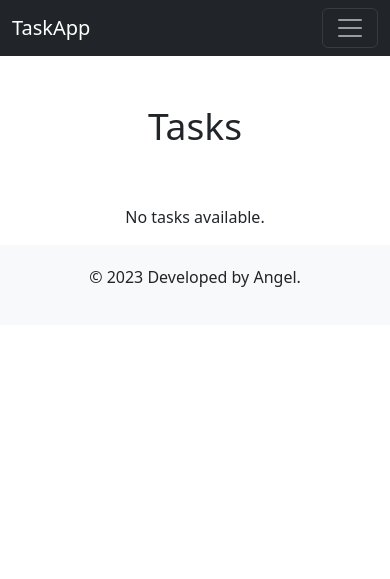
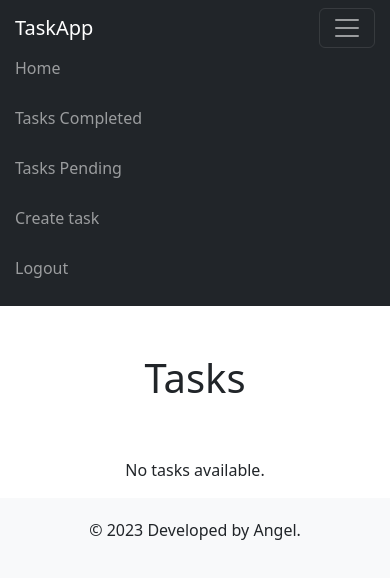
Before and after one commit to Daniel-615/TaskApp, a Django app: page /tasks/ in a window 390 px wide, after a click that opens the changed part. Shown: the top 579 px of the page. Run offline with Django 4.2, Linux system fonts and the light colour scheme; the visitor is signed in with stand-in values (Sample User, id 1); data that the repository does not hold is empty.

Commit message:
new aspects

```diff
--- a/djangocrud/settings.py
+++ b/djangocrud/settings.py
@@ -76,7 +76,7 @@
             'PASSWORD': os.environ.get('DATABASE_PASSWORD'),
             'HOST': os.environ.get('DATABASE_HOSTNAME'),
             'PORT': os.environ.get('DATABASE_PORT'),
-    }
+        }
 }
 
 
--- a/tasks/templates/base.html
+++ b/tasks/templates/base.html
@@ -24,6 +24,17 @@
             background-color: #f8f9fa;
             padding: 20px;
             text-align: center;
+        }
+    </style>
+    <style>
+        /* Estilos responsivos */
+        @media (max-width: 576px) {
+            .navbar-nav {
+                flex-direction: column;
+            }
+            .navbar-nav .nav-item {
+                margin-bottom: 10px;
+            }
         }
     </style>
 </head>
@@ -71,5 +82,7 @@
     <footer>
         <p>&copy; 2023 Developed by Angel.</p>
     </footer>
+
+    <script src="https://cdn.jsdelivr.net/npm/bootstrap@5.3.0/dist/js/bootstrap.bundle.min.js"></script>
 </body>
 </html>
--- a/tasks/templates/create_task.html
+++ b/tasks/templates/create_task.html
@@ -1,4 +1,5 @@
 {% extends 'base.html' %}
+
 {% block content %}
 <main class="container">
     <div class="row">
--- a/tasks/templates/tasks.html
+++ b/tasks/templates/tasks.html
@@ -12,9 +12,9 @@
                         <p class="mb-0">{{ task.user.username }}</p>
                     </div>
                     <p class="mb-1">{{ task.description }}</p>
-                   {%if task.date_completed%}
-                        <p class="mb-0">Completed: {{ task.date_completed|date:"M j, Y - H:i" }}</p>
-                   {%endif%}
+                    {% if task.date_completed %}
+                    <p class="mb-0">Completed: {{ task.date_completed|date:"M j, Y - H:i" }}</p>
+                    {% endif %}
                 </a>
                 {% empty %}
                 <p class="text-center">No tasks available.</p>
@@ -23,4 +23,21 @@
         </div>
     </div>
 </main>
+
+<style>
+    @media (max-width: 576px) {
+        .container {
+            padding-left: 15px;
+            padding-right: 15px;
+        }
+        .col-md-8.offset-md-2 {
+            margin-left: auto;
+            margin-right: auto;
+        }
+        .display-3 {
+            font-size: 2.5rem;
+        }
+    }
+</style>
+
 {% endblock %}
```
Also changed, not shown: tasks/templates/dashboard.html (+9 -0 lines), tasks/templates/home.html (+10 -0 lines), tasks/templates/signin.html (+10 -0 lines), tasks/templates/signup.html (+14 -0 lines), tasks/templates/task_detail.html (+25 -15 lines), static/images/wave-img.jpg (added).
